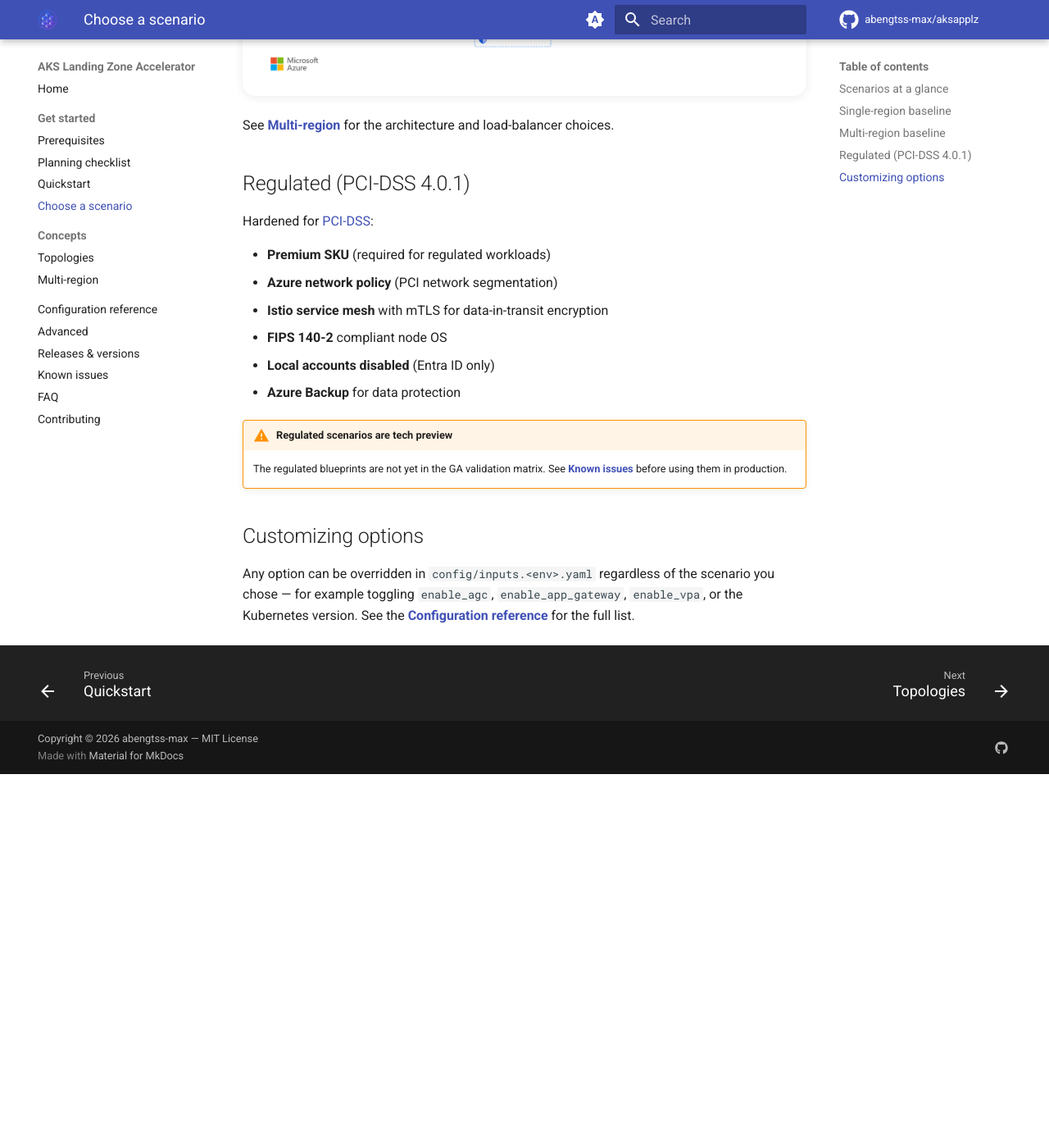
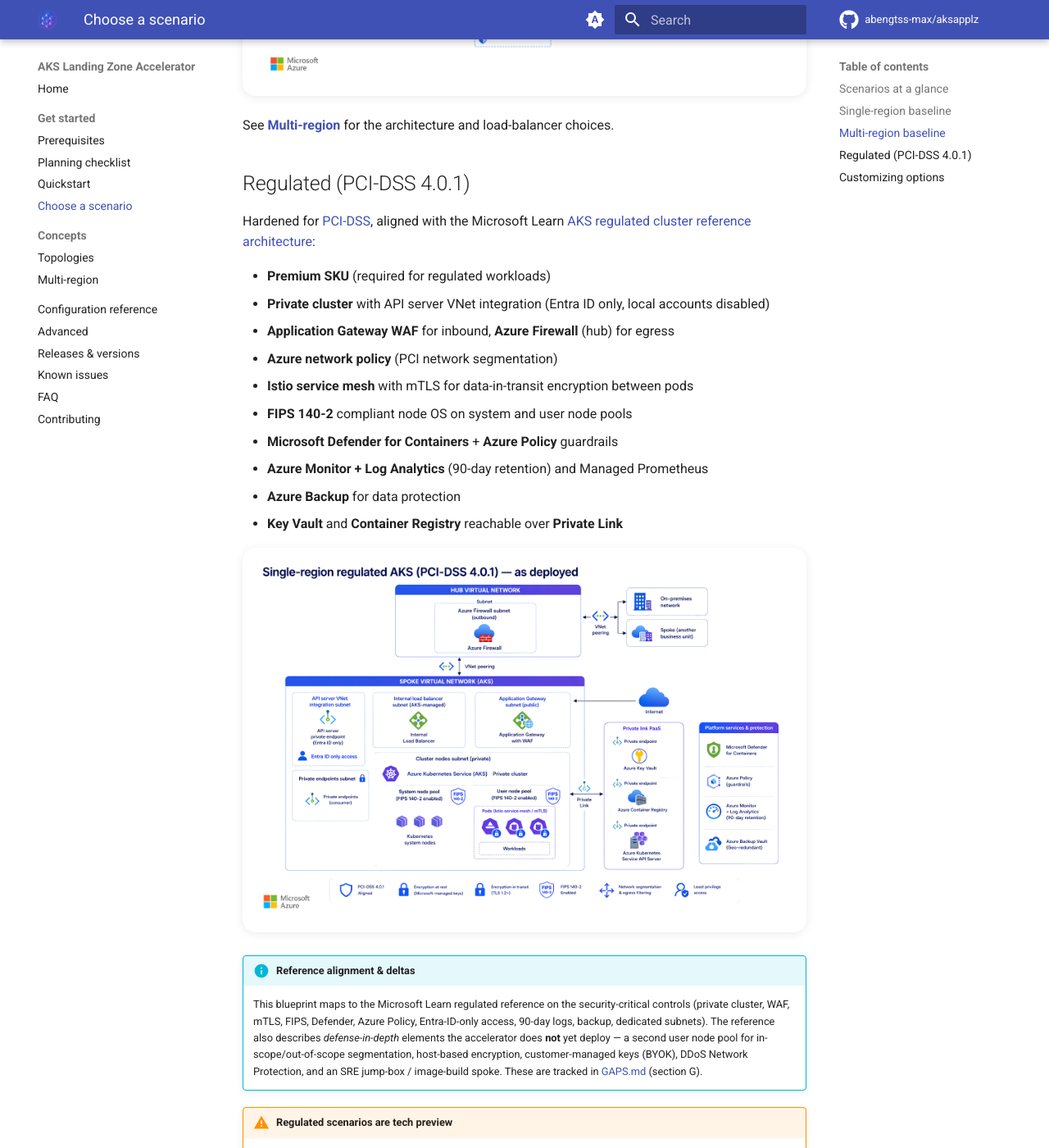
Before and after one commit to abengtss-max/aksapplz, an MkDocs documentation site: the page built from docs/get-started/scenarios.md, in a window 1280 px wide and 1400 px high, scrolled down 2500 px. Shown: the whole window at 82% size. Built offline with MkDocs 1.6.1 and Material for MkDocs 9.7.7, drawn with Linux system fonts in a browser that asks for light colours; comment, search, counter and statistics services are not loaded; before the commit the page ends 3444 px from its top, so only the background shows below that; some of the changed text lies outside the part shown.

Commit message:
docs: add regulated (PCI-DSS 4.0.1) architecture diagram + aligned section
Wires the as-deployed regulated diagram (Firewall-only hub, private cluster, FIPS node pools, Istio mTLS, Private Link PaaS, Defender/Policy/Monitor/Backup) under the Regulated section of the scenarios page. Expands the section to map to the MS Learn reference and honestly flags the defense-in-depth deltas (2nd node pool, host encryption, BYOK, DDoS, SRE spoke) linking GAPS.md section G. Ticks G3 doc tasks.

```diff
--- a/docs/get-started/scenarios.md
+++ b/docs/get-started/scenarios.md
@@ -47,18 +47,36 @@
 
 ## Regulated (PCI-DSS 4.0.1)
 
-Hardened for [PCI-DSS](https://learn.microsoft.com/azure/aks/pci-network-segmentation):
+Hardened for [PCI-DSS](https://learn.microsoft.com/azure/aks/pci-network-segmentation), aligned with
+the Microsoft Learn [AKS regulated cluster reference architecture](https://learn.microsoft.com/azure/aks/pci-ra-code-assets):
 
 - **Premium SKU** (required for regulated workloads)
+- **Private cluster** with API server VNet integration (Entra ID only, local accounts disabled)
+- **Application Gateway WAF** for inbound, **Azure Firewall** (hub) for egress
 - **Azure network policy** (PCI network segmentation)
-- **Istio service mesh** with mTLS for data-in-transit encryption
-- **FIPS 140-2** compliant node OS
-- **Local accounts disabled** (Entra ID only)
+- **Istio service mesh** with mTLS for data-in-transit encryption between pods
+- **FIPS 140-2** compliant node OS on system and user node pools
+- **Microsoft Defender for Containers** + **Azure Policy** guardrails
+- **Azure Monitor + Log Analytics** (90-day retention) and Managed Prometheus
 - **Azure Backup** for data protection
+- **Key Vault** and **Container Registry** reachable over **Private Link**
+
+<p align="center"><img src="../../assets/arch-regulated.png" alt="Single-region regulated PCI-DSS 4.0.1 architecture as deployed: a hub virtual network with an Azure Firewall subnet (outbound egress) peered via VNet peering to on-premises and other spokes, and to a spoke virtual network. The spoke contains an API server VNet integration subnet (Entra ID only), an internal load balancer subnet, an Application Gateway with WAF subnet receiving internet traffic, a private endpoints subnet, and a private cluster nodes subnet with a private AKS cluster running FIPS 140-2 system and user node pools and pods secured by an Istio service mesh with mTLS. Key Vault, Container Registry, and the AKS API server are reachable over Private Link. Platform services include Microsoft Defender for Containers, Azure Policy, Azure Monitor with Log Analytics 90-day retention, and an Azure Backup vault." width="960" style="background:#ffffff;border-radius:16px;padding:16px;box-shadow:0 2px 12px rgba(0,0,0,0.08)"></p>
+
+!!! info "Reference alignment & deltas"
+    This blueprint maps to the Microsoft Learn regulated reference on the security-critical
+    controls (private cluster, WAF, mTLS, FIPS, Defender, Azure Policy, Entra-ID-only access,
+    90-day logs, backup, dedicated subnets). The reference also describes
+    *defense-in-depth* elements the accelerator does **not** yet deploy — a second user node
+    pool for in-scope/out-of-scope segmentation, host-based encryption, customer-managed keys
+    (BYOK), DDoS Network Protection, and an SRE jump-box / image-build spoke. These are tracked
+    in [GAPS.md](https://github.com/abengtss-max/aksapplz/blob/main/GAPS.md) (section G).
 
 !!! warning "Regulated scenarios are tech preview"
-    The regulated blueprints are not yet in the GA validation matrix. See
-    **[Known issues](../known-issues.md)** before using them in production.
+    The regulated blueprints are not yet in the GA validation matrix, and the Microsoft reference
+    itself is not certified — deploying it does **not** clear a PCI-DSS audit. Always engage a
+    Qualified Security Assessor (QSA). See **[Known issues](../known-issues.md)** before using
+    these in production.
 
 ## Customizing options
 
```
Also changed, not shown: GAPS.md (+2 -2 lines), docs/assets/arch-regulated.png (added).
